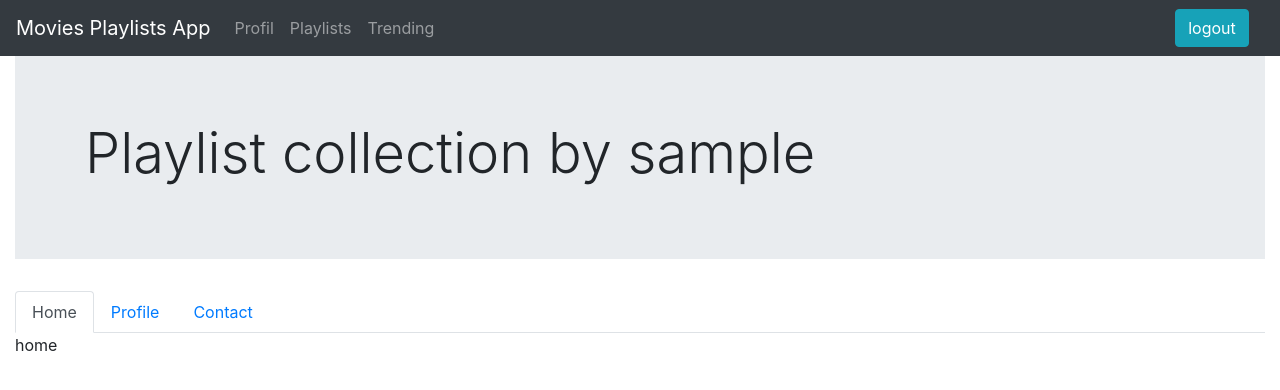
After one commit to Abderrahman-byte/movies-playlist-app, a Django app: page /playlists/ in a window 1280 px wide. The commit adds this page. Shown: the top 390 px of the page. Run offline with Django 3.2, Linux system fonts and the light colour scheme; the visitor is signed in with stand-in values (Sample User, id 1); some libraries are stand-ins or nearby versions.

Commit message:
added playlist view and template

```diff
--- a/main/templates/main/generic.html
+++ b/main/templates/main/generic.html
@@ -18,5 +18,9 @@
 
         {% block content %}{% endblock %}
     </div>
+
+    <script src="https://code.jquery.com/jquery-3.4.1.slim.min.js" integrity="sha384-J6qa4849blE2+poT4WnyKhv5vZF5SrPo0iEjwBvKU7imGFAV0wwj1yYfoRSJoZ+n" crossorigin="anonymous"></script>
+    <script src="https://cdn.jsdelivr.net/npm/popper.js@1.16.0/dist/umd/popper.min.js" integrity="sha384-Q6E9RHvbIyZFJoft+2mJbHaEWldlvI9IOYy5n3zV9zzTtmI3UksdQRVvoxMfooAo" crossorigin="anonymous"></script>
+    <script src="https://stackpath.bootstrapcdn.com/bootstrap/4.4.1/js/bootstrap.min.js" integrity="sha384-wfSDF2E50Y2D1uUdj0O3uMBJnjuUD4Ih7YwaYd1iqfktj0Uod8GCExl3Og8ifwB6" crossorigin="anonymous"></script>
 </body>
 </html>
--- a/main/templates/main/navbar-auth.html
+++ b/main/templates/main/navbar-auth.html
@@ -7,7 +7,7 @@
               <a class="nav-link" href="#">Profil</a>
             </li>
             <li class="nav-item">
-              <a class="nav-link" href="#">Playlists</a>
+              <a class="nav-link" href="{% url 'playlists' %}">Playlists</a>
             </li>
             <li class="nav-item">
               <a class="nav-link" href="{% url 'trending' %}">Trending</a>
--- /dev/null
+++ b/main/templates/main/playlists.html
@@ -0,0 +1,30 @@
+{% extends 'main/generic.html' %}
+
+{% block content %}
+<div class="jumbotron jumbotron-fluid">
+    <div class="container">
+      <h1 class="display-4">Playlist collection by {{ request.user }}</h1>
+    </div>
+</div>
+
+<div class="row">
+    <div class="col">
+        <ul class="nav nav-tabs" id="playlists_tab" role="tablist">
+            <li class="nav-item">
+              <a class="nav-link active" id="home-tab" data-toggle="tab" href="#home" role="tab" aria-controls="home" aria-selected="true">Home</a>
+            </li>
+            <li class="nav-item">
+              <a class="nav-link" id="profile-tab" data-toggle="tab" href="#profile" role="tab" aria-controls="profile" aria-selected="false">Profile</a>
+            </li>
+            <li class="nav-item">
+              <a class="nav-link" id="contact-tab" data-toggle="tab" href="#contact" role="tab" aria-controls="contact" aria-selected="false">Contact</a>
+            </li>
+          </ul>
+          <div class="tab-content" id="playlists_tab_content">
+            <div class="tab-pane fade show active" id="home" role="tabpanel" aria-labelledby="home-tab">home</div>
+            <div class="tab-pane fade" id="profile" role="tabpanel" aria-labelledby="profile-tab">bababa</div>
+            <div class="tab-pane fade" id="contact" role="tabpanel" aria-labelledby="contact-tab">djanm</div>
+          </div>
+    </div>
+</div>
+{% endblock %}
--- a/main/templates/main/trending.html
+++ b/main/templates/main/trending.html
@@ -4,8 +4,8 @@
 {% block content %}
 {% load static %}
 <link rel="stylesheet" href="{% static 'css/trending.css' %}">
-<div class="row my-3">
-    <h2 class="col offset-2">The last Trends in movies world</h2>
+<div class="row my-5 justify-content-center">
+    <h2 class="display-4">The last Trends in movies world</h2>
 </div>
 
 <div class="container">
--- a/main/urls.py
+++ b/main/urls.py
@@ -8,5 +8,6 @@ urlpatterns = [
     path('register/', views.RegiterView.as_view(), name='register'),
     path('logout/', views.logoutView, name='logout'),
 
-    path('trending/', views.TrendingView, name='trending')
+    path('trending/', views.TrendingView, name='trending'),
+    path('playlists/', views.playlistsView, name='playlists'),
 ]
--- a/main/views.py
+++ b/main/views.py
@@ -69,3 +69,6 @@ def logoutView(request) :
 # Trending VIEW FUNCTION BASE
 def TrendingView(request) :
     return render(request, 'main/trending.html')
+
+def playlistsView(request) :
+    return render(request, 'main/playlists.html')
```
